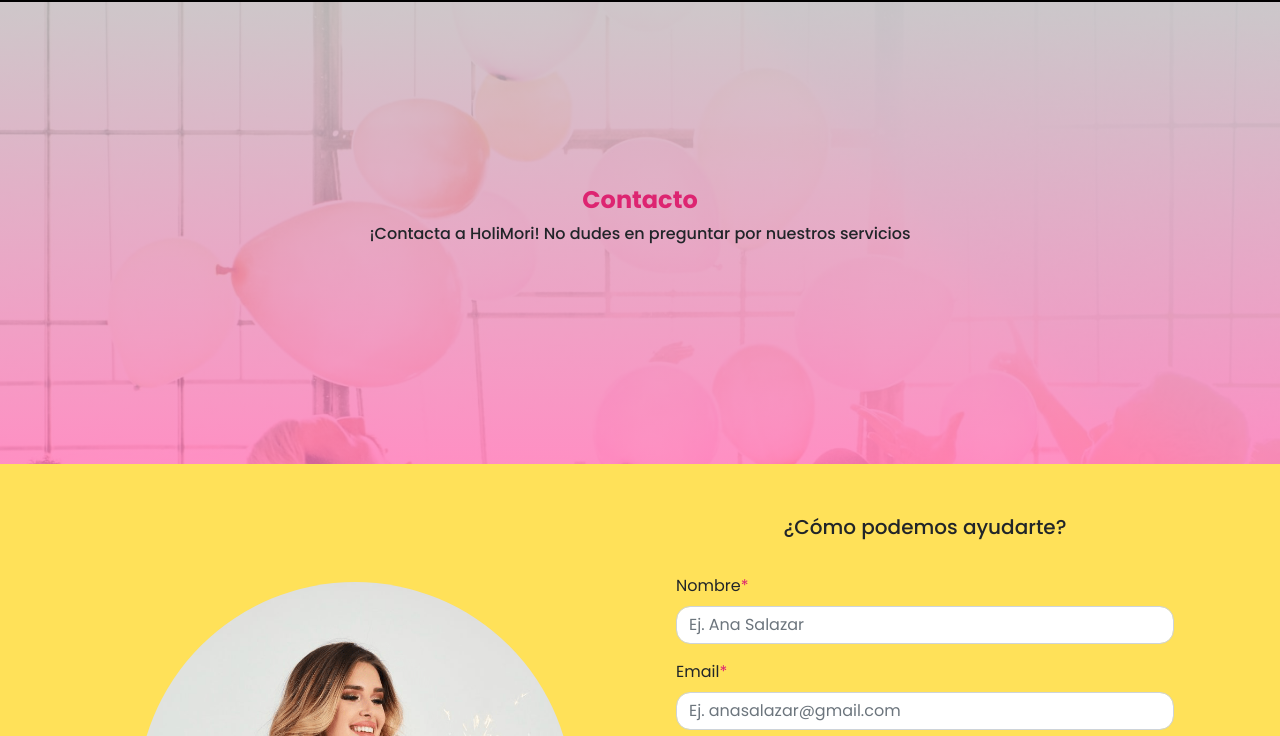
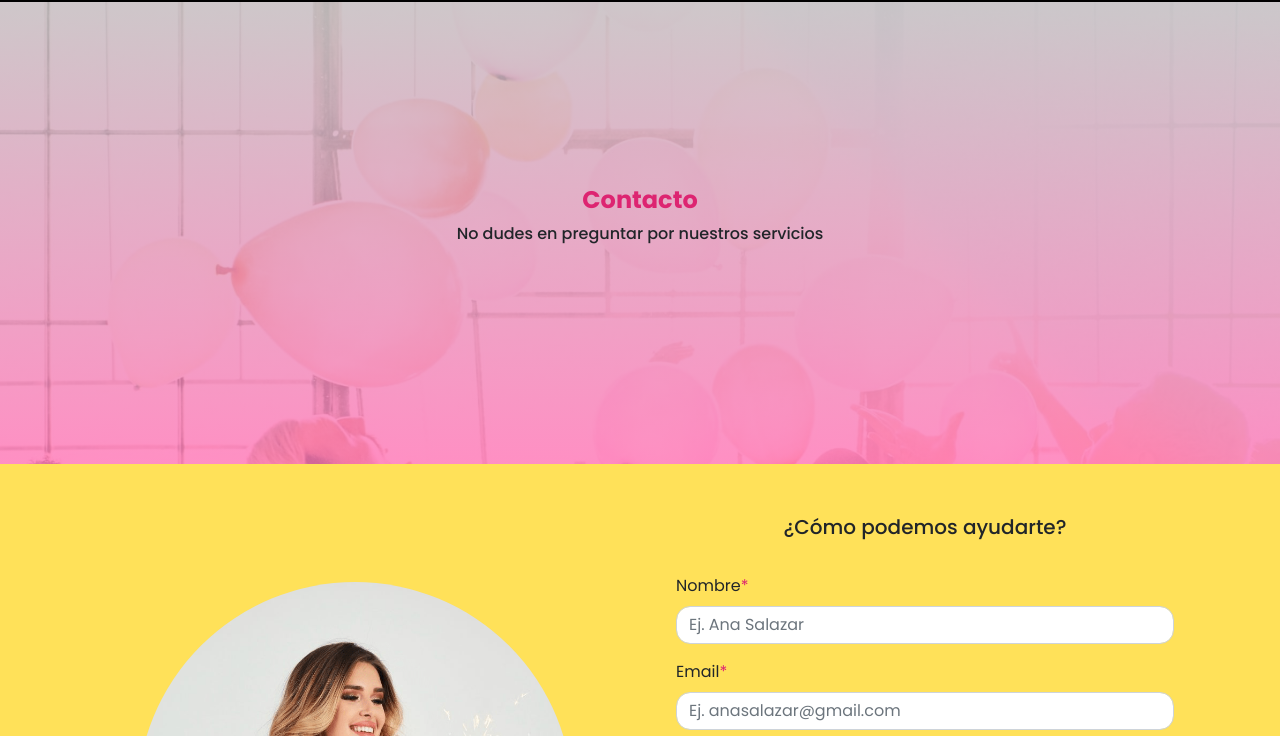
Before and after one commit to FrancisM16/holimori, a website: page pages/contacto.html in a window 1280 px wide. Shown: the part 64-800 px from the top of the page. Drawn offline with nearby package versions, Linux system fonts and the light colour scheme.

Commit message:
Cambio en contacto

```diff
--- a/pages/contacto.html
+++ b/pages/contacto.html
@@ -50,7 +50,7 @@
         <div class="hero__image4 mt-5">
             <div class="hero__image__color d-flex flex-column justify-content-center align-items-center">
                 <h2 class="hero__titulo">Contacto</h2>
-                <p class="hero__description">¡Contacta a HoliMori! No dudes en preguntar por nuestros servicios</p>
+                <p class="hero__description">No dudes en preguntar por nuestros servicios</p>
             </div>
         </div>
 
```
